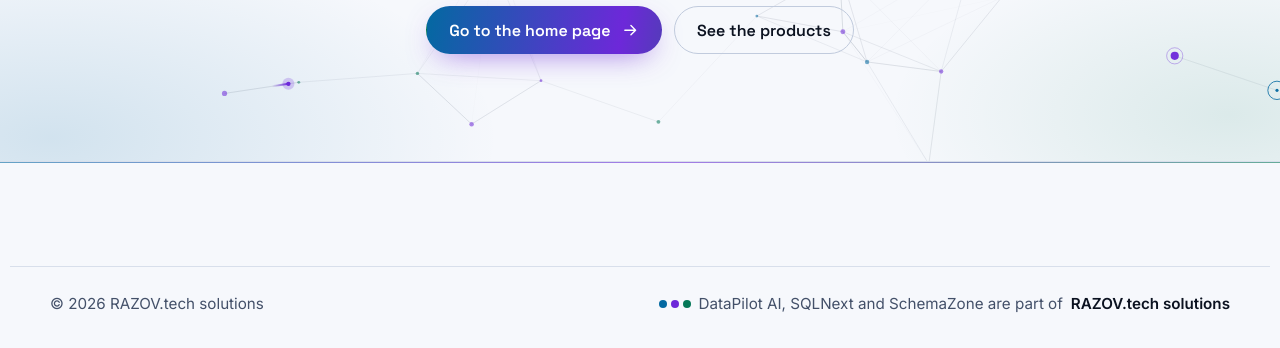
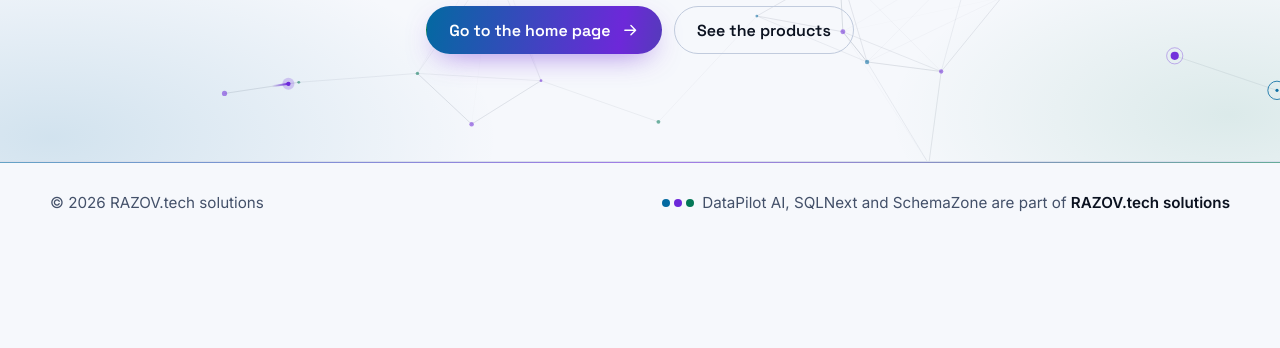
Before and after one commit to hasanradi93/hasanradi93.github.io, a plain HTML site: page 404.html in a window 1280 px wide. Shown: the part 480-828 px from the top of the page. After the commit the page ends 800 px from the top, so only its background shows below. Drawn offline with Linux system fonts and the light colour scheme.

Commit message:
fix(404): slim footer and one wrapping line for the family note
Co-Authored-By: Claude Opus 5.5 <noreply@anthropic.com>

```diff
--- a/404.html
+++ b/404.html
@@ -87,10 +87,10 @@
     </section>
   </main>
 
-  <footer class="site-footer">
+  <footer class="site-footer site-footer--slim">
     <div class="container footer__bottom">
       <p>© 2026 RAZOV.tech solutions</p>
-      <p class="footer__family"><span class="footer__dots" aria-hidden="true"><i></i><i></i><i></i></span> DataPilot AI, SQLNext and SchemaZone are part of <strong>RAZOV.tech solutions</strong></p>
+      <p class="footer__family"><span class="footer__dots" aria-hidden="true"><i></i><i></i><i></i></span><span>DataPilot AI, SQLNext and SchemaZone are part of <strong>RAZOV.tech solutions</strong></span></p>
     </div>
   </footer>
   <p class="visually-hidden" role="status" aria-live="polite" data-live></p>
--- a/assets/css/sections.css
+++ b/assets/css/sections.css
@@ -1905,8 +1905,14 @@
   font-size: clamp(1.8rem, 1.2rem + 2.6vw, 2.9rem);
 }
 
-.lost .footer__bottom {
+.site-footer--slim {
+  padding-block: 28px;
+}
+
+.site-footer--slim .footer__bottom {
   margin-top: 0;
+  padding-top: 0;
+  border-top: 0;
 }
 
 .lost p {
```
Also changed, not shown: index.html (+1 -1 lines).
